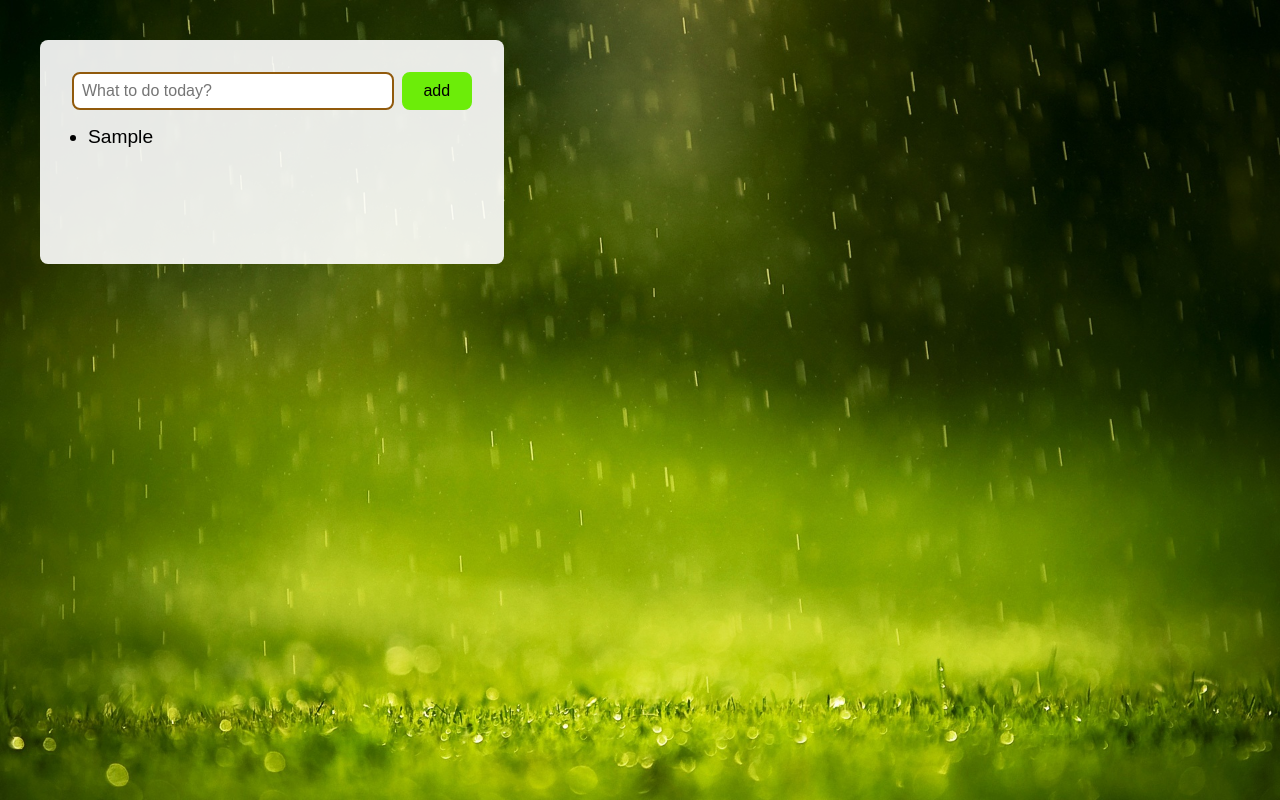
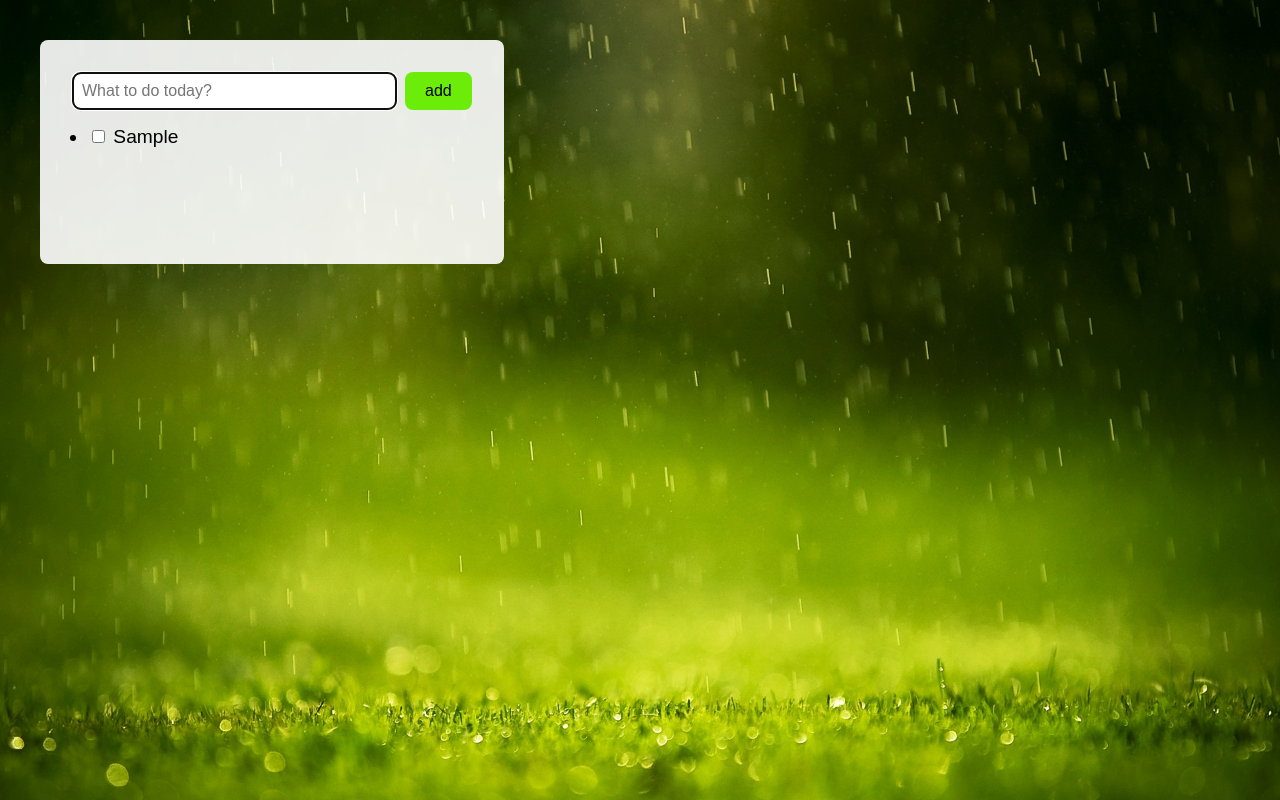
Before and after one commit to Luftare/natural-todos, a website: page app/index.html in a window 1280 px wide. Both pictures are taken after typing "Sample" into the empty fields and a click on the input "add". Drawn offline with Linux system fonts and the light colour scheme.

Commit message:
feat: add checkbox for items to communicate their status

```diff
--- a/app/app.css
+++ b/app/app.css
@@ -44,9 +44,7 @@ body {
   font-size: 1em;
   padding: 0.5em;
   background-color: #6ced09;
-  border: solid;
-  border-color: #6ced09;
-  border-width: 2px;
+  border: none;
   flex-grow: 1;
   border-radius: 0.5em;
   box-sizing: border-box;
@@ -64,8 +62,3 @@ body {
 .todo-list__empty-placeholder {
   color: #555;
 }
-
-*:focus {
-  outline: none;
-  border-color: #915a0c;
-}
--- a/app/render.js
+++ b/app/render.js
@@ -1,13 +1,25 @@
 import { persistState } from "/storage.js";
-import { createTodo } from "/state.js";
+import { createTodo, toggleItemDone } from "/state.js";
 import { onAppear, on } from "/DOM.js";
 
 const rootElement = document.querySelector(".app");
 
-const renderTodoList = (state) => `
+const renderTodoList = (state, handleItemToggleDone) => `
   <ul class="todo-list">
     ${state.todos
-      .map(({ label }) => `<li class="todo-list__item">${label}</li>`)
+      .map(
+        (item) =>
+          `<li class="todo-list__item">
+        <label ${item.done ? 'style="text-decoration: line-through;"' : ""}>
+          <input
+            type="checkbox"
+            ${item.done && "checked"}
+            ${on("change", handleItemToggleDone(item))}
+          />
+          ${item.label}
+        </label>
+      </li>`
+      )
       .join("")}
   </ul>
 `;
@@ -27,6 +39,10 @@ export const render = (state) => {
   const handleSubmit = (e) => {
     e.preventDefault();
     render(createTodo(newTodoLabel)(state));
+  };
+
+  const handleItemToggleDone = (item) => () => {
+    render(toggleItemDone(item)(state));
   };
 
   rootElement.innerHTML = `
@@ -51,7 +67,7 @@ export const render = (state) => {
 
     ${
       state.todos.length > 0
-        ? renderTodoList(state)
+        ? renderTodoList(state, handleItemToggleDone)
         : renderEmptyTodoListPlaceholder()
     }
   `;
--- a/app/state.js
+++ b/app/state.js
@@ -3,6 +3,15 @@ export const createTodo = (label) => (state) => {
 
   return {
     ...state,
-    todos: [...state.todos, { label }],
+    todos: [...state.todos, { label, done: false }],
   };
 };
+
+export const toggleItemDone = (itemToToggle) => (state) => {
+  return {
+    ...state,
+    todos: state.todos.map((item) =>
+      item === itemToToggle ? { ...item, done: !item.done } : item
+    ),
+  };
+};
```
Also changed, not shown: tests/state.test.js (+24 -2 lines), readme.md.
